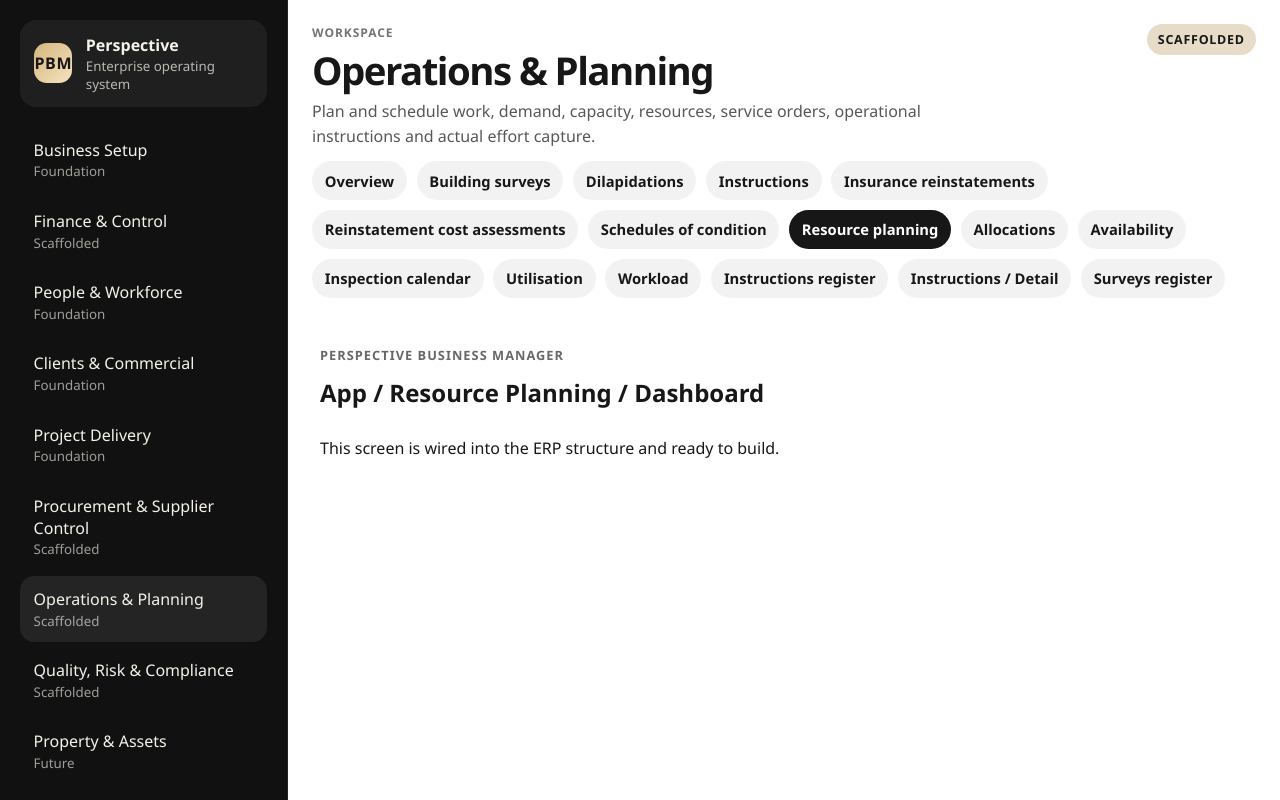
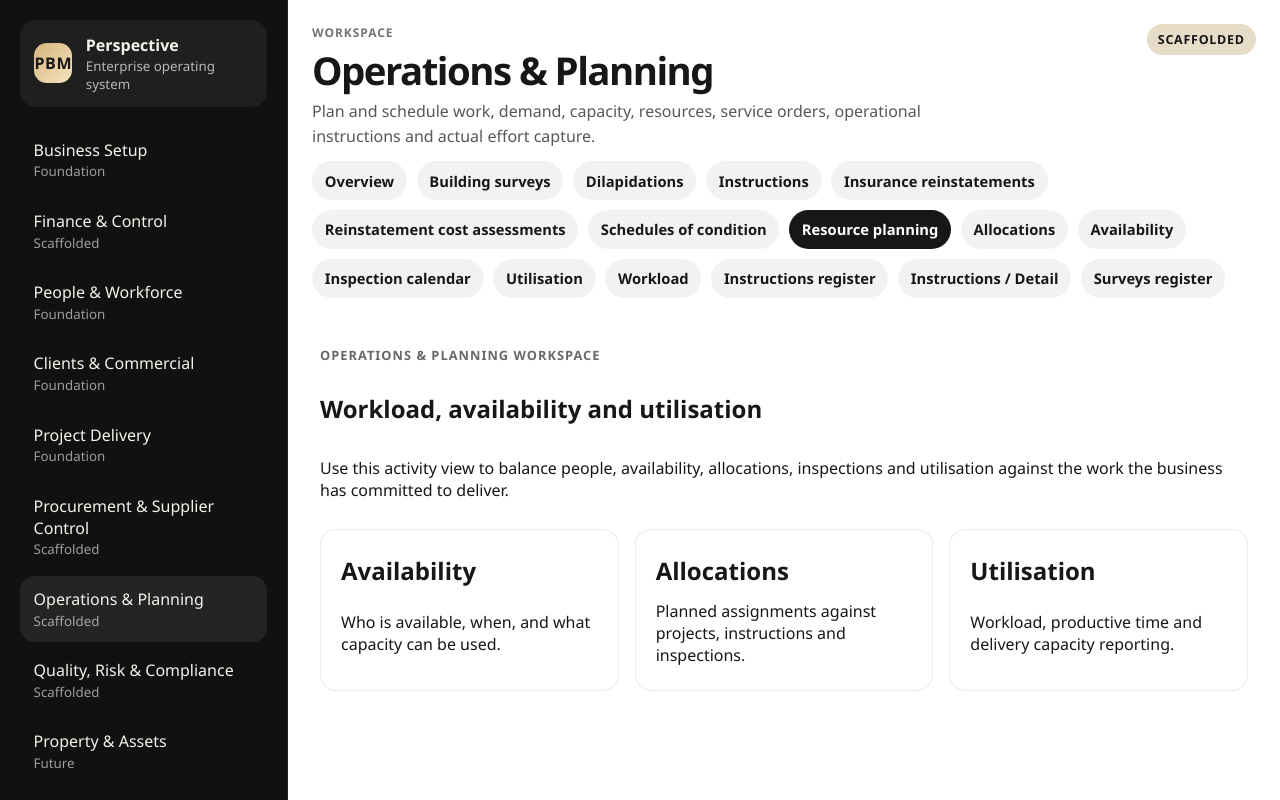
Before and after one commit to 8140spitt/perspective_business_manager, a SvelteKit app: page /app/resource-planning/dashboard in a window 1280 px wide. Built offline with nearby package versions, Linux system fonts and the light colour scheme.

Commit message:
ui: align resource planning dashboard wording

```diff
--- a/src/routes/app/resource-planning/dashboard/+page.svelte
+++ b/src/routes/app/resource-planning/dashboard/+page.svelte
@@ -1,17 +1,35 @@
 <svelte:head>
-	<title>App / Resource Planning / Dashboard | Perspective Business Manager</title>
+	<title>Resource Planning | Perspective Business Manager</title>
 </svelte:head>
 
 <section class="page">
-	<p class="eyebrow">Perspective Business Manager</p>
-	<h1>App / Resource Planning / Dashboard</h1>
-	<p>This screen is wired into the ERP structure and ready to build.</p>
+	<p class="eyebrow">Operations & Planning workspace</p>
+	<h1>Workload, availability and utilisation</h1>
+	<p>
+		Use this activity view to balance people, availability, allocations, inspections and utilisation
+		against the work the business has committed to deliver.
+	</p>
+
+	<section class="cards" aria-label="Resource planning activity areas">
+		<article>
+			<h2>Availability</h2>
+			<p>Who is available, when, and what capacity can be used.</p>
+		</article>
+		<article>
+			<h2>Allocations</h2>
+			<p>Planned assignments against projects, instructions and inspections.</p>
+		</article>
+		<article>
+			<h2>Utilisation</h2>
+			<p>Workload, productive time and delivery capacity reporting.</p>
+		</article>
+	</section>
 </section>
 
 <style>
 	.page {
 		display: grid;
-		gap: 0.75rem;
+		gap: 1.5rem;
 		padding: 2rem;
 	}
 
@@ -24,7 +42,24 @@
 		opacity: 0.65;
 	}
 
-	h1 {
-		margin: 0;
+	h1,
+	h2,
+	p {
+		margin-block: 0.25rem;
+	}
+
+	.cards {
+		display: grid;
+		grid-template-columns: repeat(auto-fit, minmax(14rem, 1fr));
+		gap: 1rem;
+	}
+
+	article {
+		display: grid;
+		gap: 0.35rem;
+		border: 1px solid rgba(0, 0, 0, 0.08);
+		border-radius: 1rem;
+		padding: 1.25rem;
+		background: white;
 	}
 </style>
```
